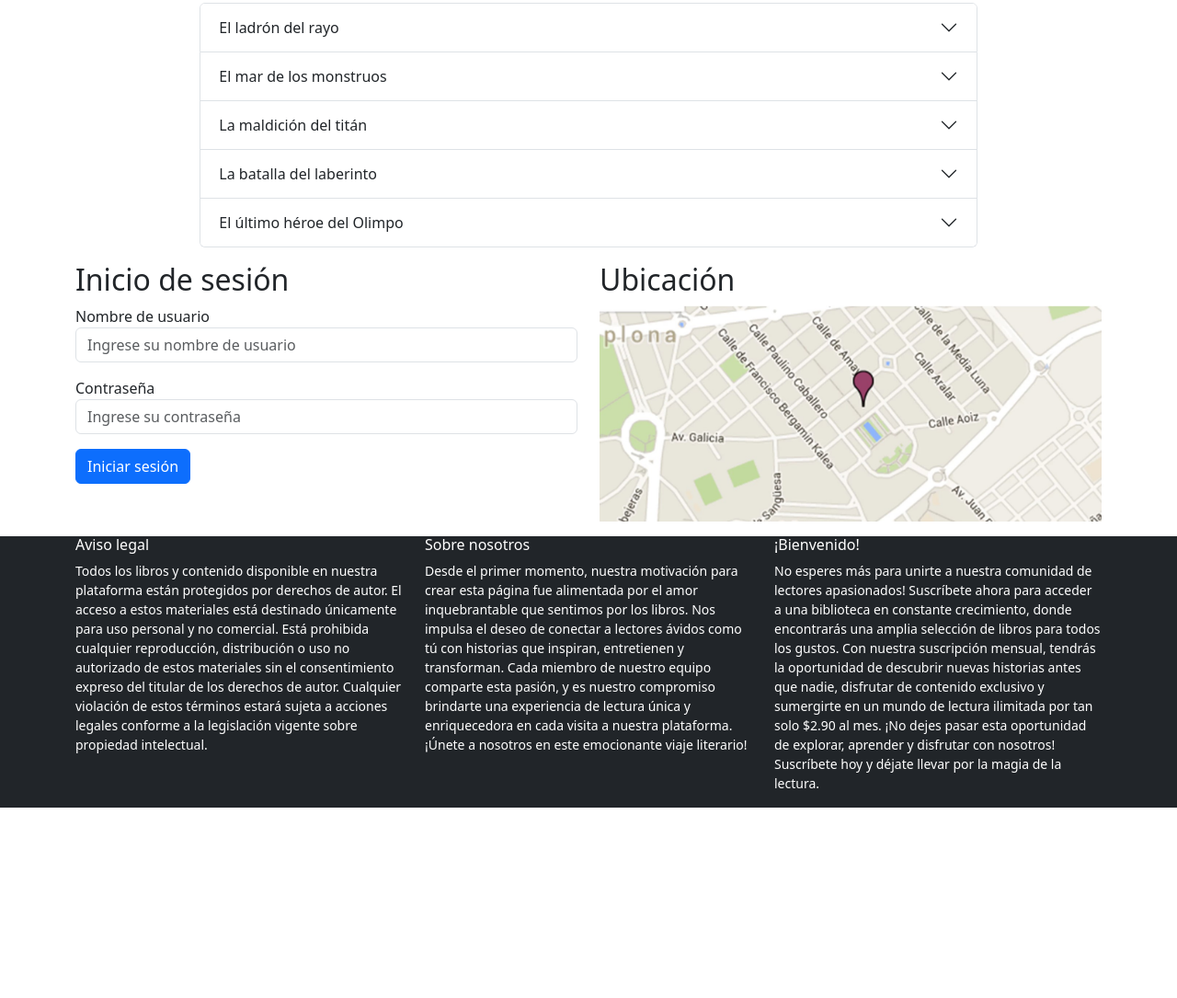
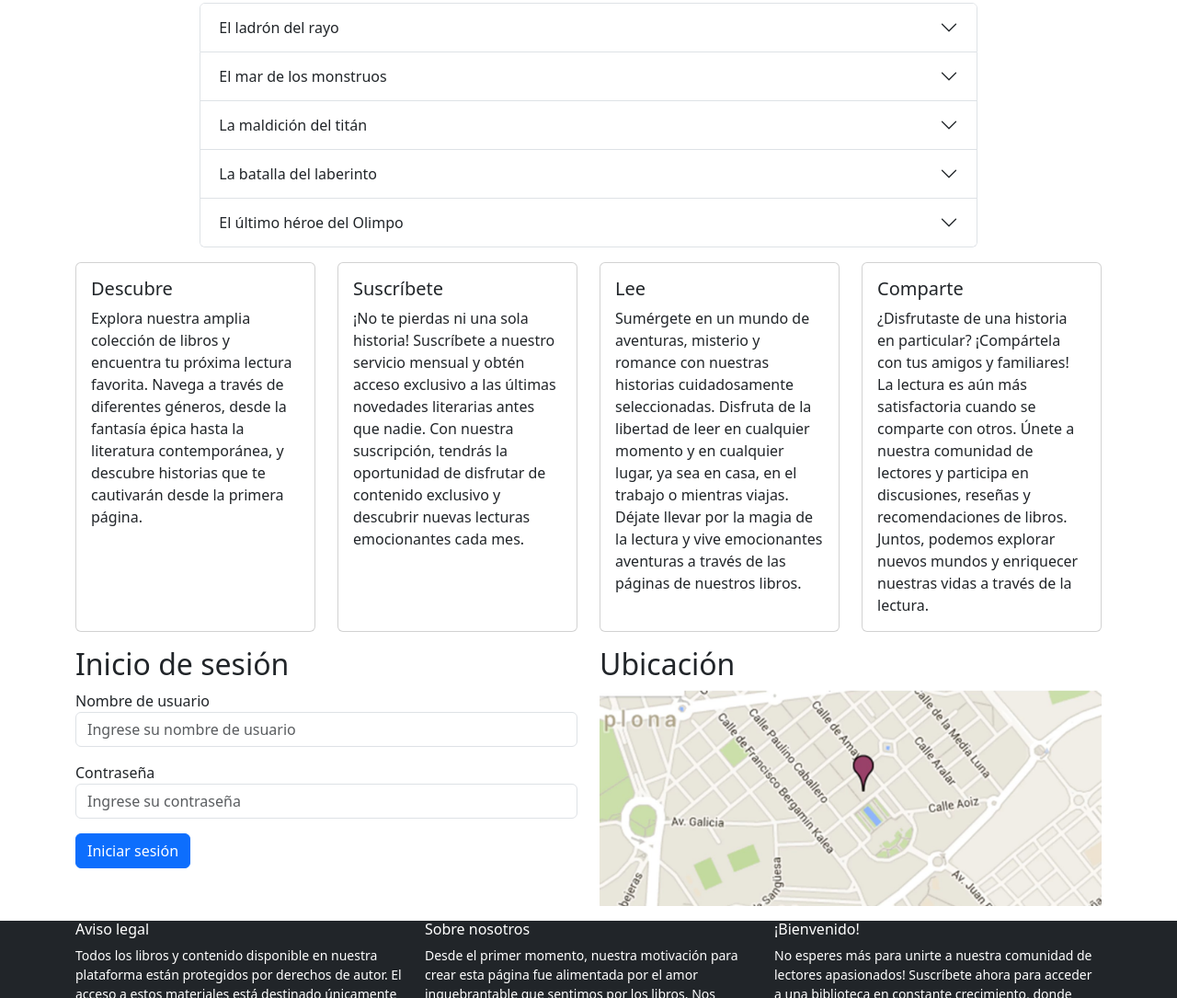
Before and after one commit to LaCeBr/EjercicioBootstrap, a website: page home.html in a window 1280 px wide. Shown: the part 1220-2305 px from the top of the page at 92% size. Before the commit the page ends 2098 px from the top, so only its background shows below. Drawn offline with nearby package versions, Linux system fonts and the light colour scheme.

Commit message:
Finalizado

```diff
--- a/home.html
+++ b/home.html
@@ -296,7 +296,45 @@
         </div>
     </div>
     <div><p></p></div>
-    <!-- Quinto bloque responsivo: login -->
+    <!-- Quinto bloque responsivo: bloque cuatro bloques -->
+    <div class="container">
+        <div class="row">
+            <div class="col-lg-3 col-md-6">
+                <div class="card h-100">
+                    <div class="card-body">
+                        <h5 class="card-title">Descubre</h5>
+                        <p class="card-text">Explora nuestra amplia colección de libros y encuentra tu próxima lectura favorita. Navega a través de diferentes géneros, desde la fantasía épica hasta la literatura contemporánea, y descubre historias que te cautivarán desde la primera página.</p>
+                    </div>
+                </div>
+            </div>
+            <div class="col-lg-3 col-md-6">
+                <div class="card h-100">
+                    <div class="card-body">
+                        <h5 class="card-title">Suscríbete</h5>
+                        <p class="card-text">¡No te pierdas ni una sola historia! Suscríbete a nuestro servicio mensual y obtén acceso exclusivo a las últimas novedades literarias antes que nadie. Con nuestra suscripción, tendrás la oportunidad de disfrutar de contenido exclusivo y descubrir nuevas lecturas emocionantes cada mes.</p>
+                    </div>
+                </div>
+            </div>
+            <div class="col-lg-3 col-md-6">
+                <div class="card h-100">
+                    <div class="card-body">
+                        <h5 class="card-title">Lee</h5>
+                        <p class="card-text">Sumérgete en un mundo de aventuras, misterio y romance con nuestras historias cuidadosamente seleccionadas. Disfruta de la libertad de leer en cualquier momento y en cualquier lugar, ya sea en casa, en el trabajo o mientras viajas. Déjate llevar por la magia de la lectura y vive emocionantes aventuras a través de las páginas de nuestros libros.</p>
+                    </div>
+                </div>
+            </div>
+            <div class="col-lg-3 col-md-6">
+                <div class="card h-100">
+                    <div class="card-body">
+                        <h5 class="card-title">Comparte</h5>
+                        <p class="card-text">¿Disfrutaste de una historia en particular? ¡Compártela con tus amigos y familiares! La lectura es aún más satisfactoria cuando se comparte con otros. Únete a nuestra comunidad de lectores y participa en discusiones, reseñas y recomendaciones de libros. Juntos, podemos explorar nuevos mundos y enriquecer nuestras vidas a través de la lectura.</p>
+                    </div>
+                </div>
+            </div>
+        </div>
+    </div>
+    <div><p></p></div>
+    <!-- Sexto bloque responsivo: login -->
     <div class="container-md">
         <div class="row">
           <!-- Primer bloque: Formulario de login -->
```
